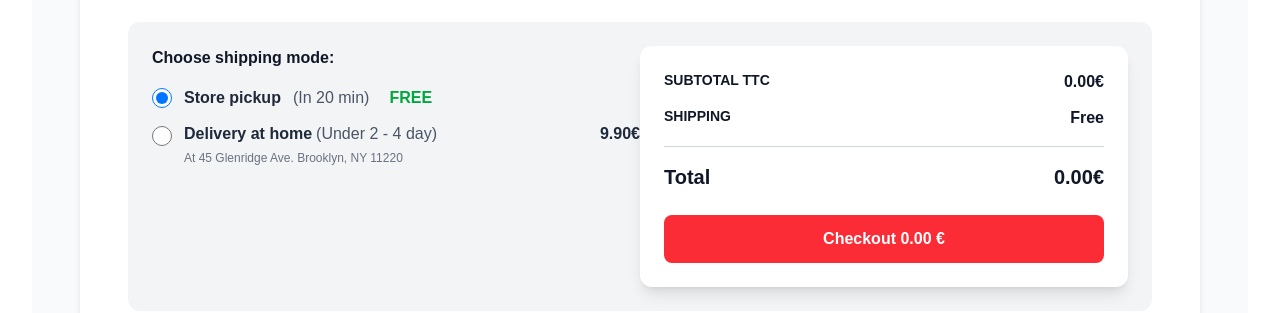
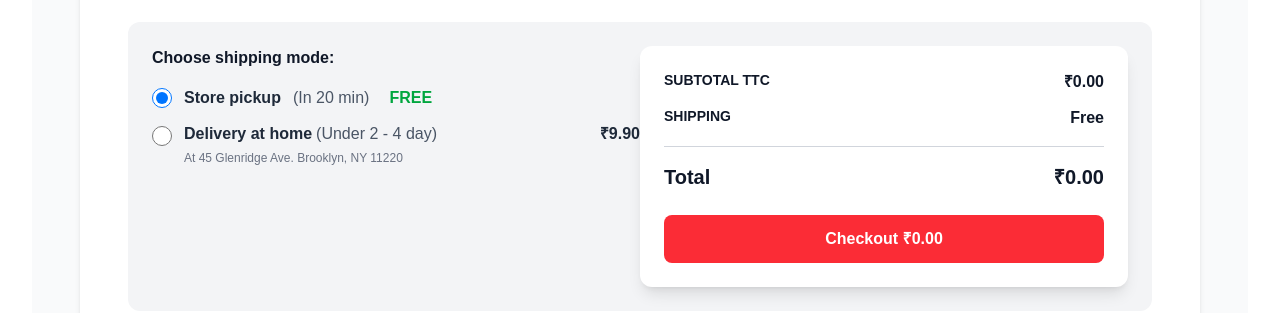
Before and after one commit to SwiftByte6/Caneteen, a Next.js app: page /user/cart in a window 1280 px wide. Shown: the part 427-740 px from the top of the page. Built offline with nearby package versions, Linux system fonts and the light colour scheme.

Commit message:
Rupees change

```diff
--- a/app/user/cart/page.jsx
+++ b/app/user/cart/page.jsx
@@ -127,7 +127,7 @@ export default function CartPage() {
 
                 {/* Total price and remove */}
                 <div className="mt-4 md:mt-0 flex items-center justify-between w-full md:w-auto">
-                  <span className="font-semibold">{totalPrice.toFixed(2)}€</span>
+                  <span className="font-semibold">₹{totalPrice.toFixed(2)}</span>
                   <button
                     onClick={() => handleRemoveItem(item)}
                     aria-label="Remove item"
@@ -174,7 +174,7 @@ export default function CartPage() {
                   At 45 Glenridge Ave. Brooklyn, NY 11220
                 </div>
               </div>
-              <span className="ml-auto font-bold text-gray-800">9.90€</span>
+              <span className="ml-auto font-bold text-gray-800">₹9.90</span>
             </label>
           </div>
 
@@ -182,20 +182,20 @@ export default function CartPage() {
           <div className="md:w-1/2 bg-white p-6 rounded-xl shadow-lg text-gray-900">
             <div className="flex justify-between mb-3">
               <span className="font-semibold text-sm uppercase">Subtotal TTC</span>
-              <span className="font-semibold">{subtotal.toFixed(2)}€</span>
+              <span className="font-semibold">₹{subtotal.toFixed(2)}</span>
             </div>
             <div className="flex justify-between mb-3">
               <span className="font-semibold text-sm uppercase">Shipping</span>
               <span className="font-semibold">
-                {shippingMode === 'pickup' ? 'Free' : '9.90€'}
+                {shippingMode === 'pickup' ? 'Free' : '9.90₹'}
               </span>
             </div>
             <div className="border-t border-gray-300 mt-4 pt-4 flex justify-between font-extrabold text-xl">
               <span>Total</span>
-              <span>{total.toFixed(2)}€</span>
+              <span>₹{total.toFixed(2)}</span>
             </div>
             <button className="mt-6 w-full bg-red-500 hover:bg-red-600 text-white font-semibold py-3 rounded-lg transition">
-              Checkout {total.toFixed(2)} €
+              Checkout ₹{total.toFixed(2)}
             </button>
           </div>
         </div>
```
